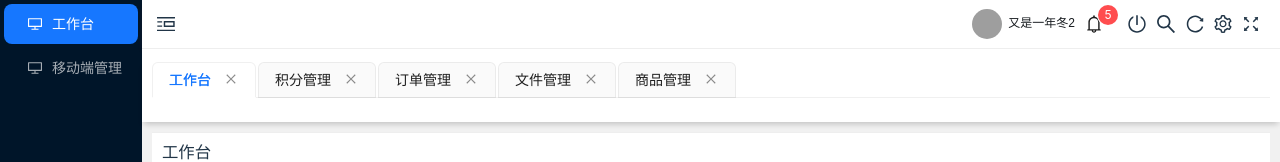
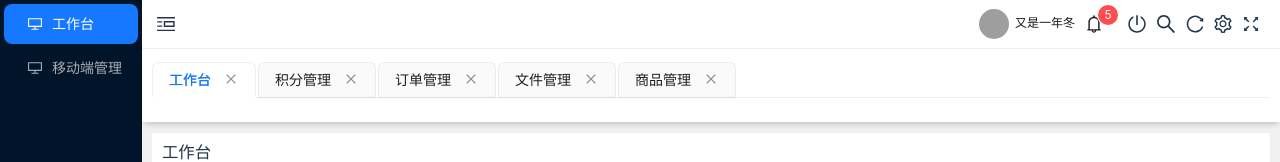
Before and after one commit to WinterBefore/vite-vue3-ant-design-admin, a Vue app: page /index/dashboard in a window 1280 px wide. Shown: the top 162 px of the page. Built offline with nearby package versions, Linux system fonts and the light colour scheme; grey boxes are pictures that could not be loaded; what vue-kinesis would draw is missing.

Commit message:
回复用户名

```diff
--- a/src/views/index.vue
+++ b/src/views/index.vue
@@ -167,7 +167,7 @@ const state = reactive<any>({
   openKeys: ["basic"],
   preOpenKeys: ["sub1"],
   userInfo: {
-    nickName: "又是一年冬2",
+    nickName: "又是一年冬",
   },
   // 左侧菜单数据
   leftNavData: [
```
